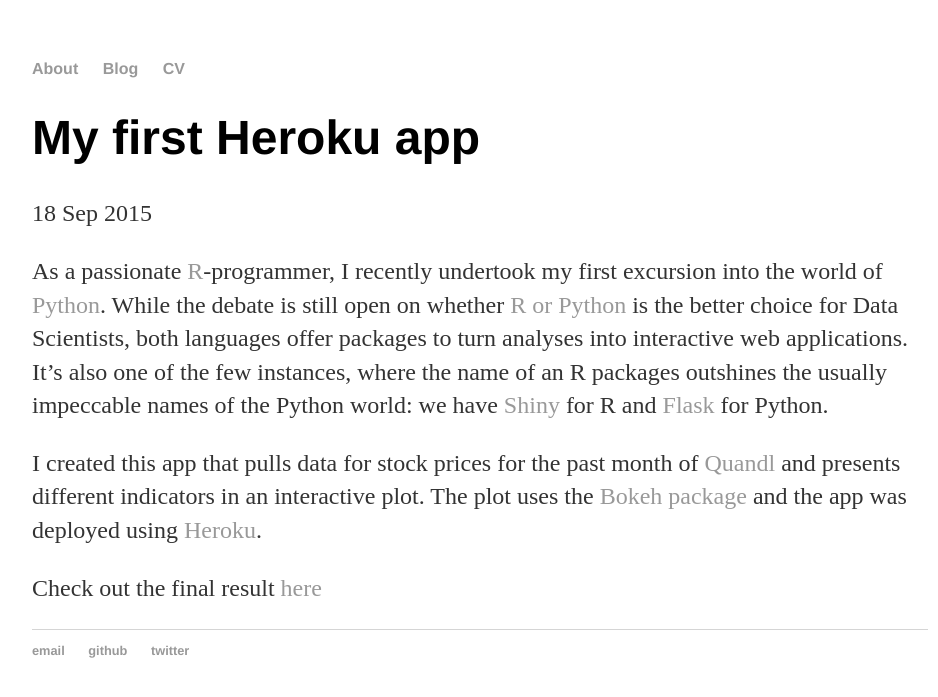
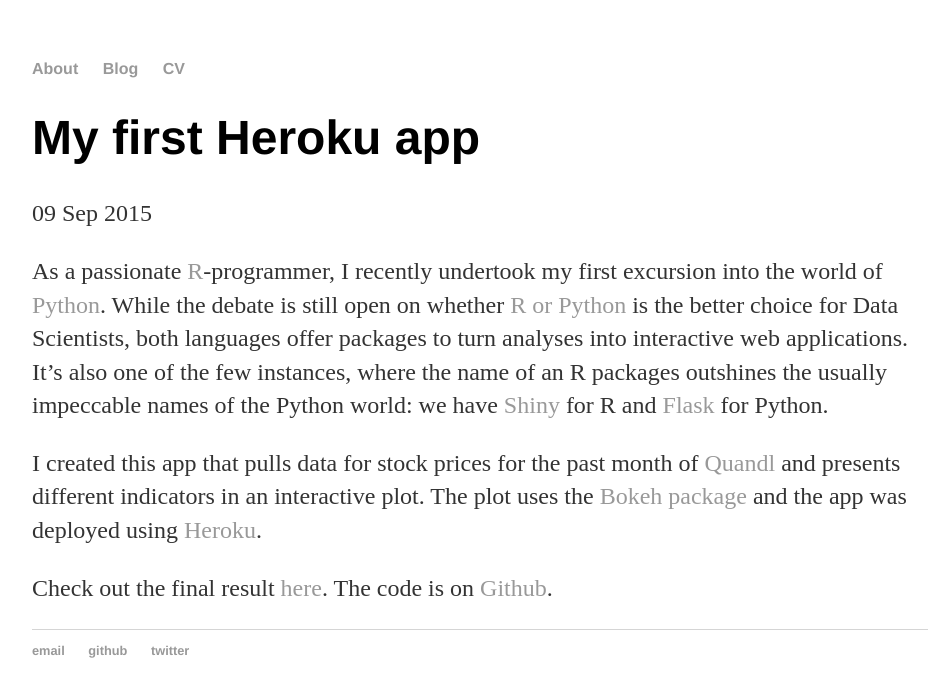
Before and after one commit to bartholdja/bartholdja.github.io, a Jekyll site: the page built from _posts/2015-09-09-my-first-heroku-app.md, in a window 1280 px wide. Shown: the top 697 px of the page, without its empty margins (160-1098 px from the left). Built offline with Jekyll 4.4.1, drawn with Linux system fonts in a browser that asks for light colours.

Commit message:
added a blog post

```diff
--- a/_posts/2015-09-09-my-first-heroku-app.md
+++ b/_posts/2015-09-09-my-first-heroku-app.md
@@ -1,7 +1,7 @@
 ---
 layout: post
 title: "My first Heroku app"
-date: 2015-09-18
+date: 2015-09-09
 ---
 
 As a passionate [R](https://www.r-project.org)-programmer, I recently undertook my first
@@ -14,4 +14,4 @@
 I created this app that pulls data for stock prices for the past month of [Quandl](https://www.google.com/url?q=https%3A%2F%2Fwww.quandl.com%2Fdata%2FWIKI&sa=D&sntz=1&usg=AFrqEzdSDoXsG4-eGvhdKTEjkTaHL1PF1g)
 and presents different indicators in an interactive plot. The plot uses the [Bokeh package](http://bokeh.pydata.org/en/latest/) and the app was deployed using [Heroku](https://www.heroku.com).
 
-Check out the final result [here](http://spynx.herokuapp.com)
+Check out the final result [here](http://spynx.herokuapp.com). The code is on [Github](https://github.com/bartholdja/bartholdja.github.io).
```
Also changed, not shown: _posts/2015-09-18-purchasing-network-vis.md (+4 -0 lines).
